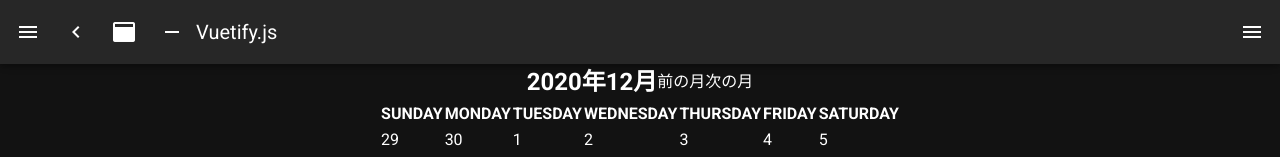
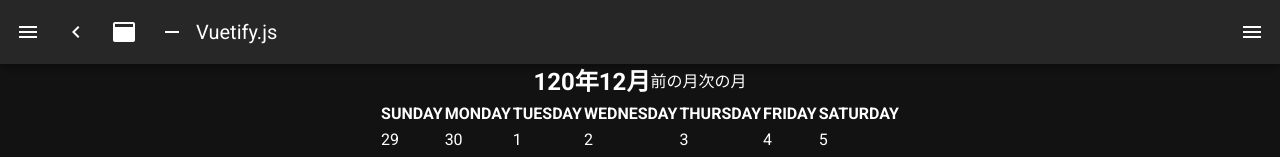
Before and after one commit to ikeyu0806/vue-calendar, a Nuxt app: page / in a window 1280 px wide. Shown: the top 157 px of the page. Built offline with nearby package versions, Linux system fonts and the light colour scheme.

Commit message:
create currentYear,Month data

```diff
--- a/pages/index.vue
+++ b/pages/index.vue
@@ -10,7 +10,7 @@
       <table>
         <thead>
           <tr>
-            <th v-for="week in weeks" v-bind:key="week.id">{{ week.value }}</th>
+            <th v-for="week in weeks" :key="week.id">{{ week.value }}</th>
           </tr>
           <tr v-for="(week, index) in calendars" :key="index">
             <td v-for="(day, index) in week" :key="index">
@@ -39,15 +39,16 @@ export default {
       ],
       startDay: new Date(this.date().getFullYear(), this.date().getMonth(), 1).getDay(),
       startDate: new Date(this.date().getFullYear(), this.date().getMonth(), 1),
+      currentMonth: this.date().getMonth(),
+      currentYear: this.date().getYear(),
       lastMonthEndDate: new Date(this.date().getFullYear(), this.date().getMonth(), 0).getDate()
     }
   },
   computed: {
     dateTitle () {
-      const dt = new Date();
       // jsのgetMonthが0-11なので1加算
-      const month = dt.getMonth() + 1
-      const result = this.year() + '年' + month + '月'
+      const month = this.currentMonth + 1
+      const result = this.currentYear + '年' + month + '月'
       return result
     },
     calendars () {
@@ -56,14 +57,19 @@ export default {
   },
   methods: {
     prevMonth () {
-      const dt = new Date(this.date().getFullYear(), this.date().getMonth() - 1, 1);
+      this.currentMonth === 0 ? this.currentMonth = 11 : this.currentMonth--
+      this.currentMonth === 0 && this.currentYear--
+      const dt = new Date(this.currentMonth, this.currentMonth, 1)
       this.startDate = dt
       this.startDay = dt.getDay()
       this.lastMonthEndDate = new Date(dt.getFullYear(), dt.getMonth(), 0).getDate()
       this.renderCalendar()
+      this.renderCalendar()
     },
     nextMonth () {
-      const dt = new Date(this.date().getFullYear(), this.date().getMonth() + 1, 1);
+      this.currentMonth === 11 ? this.currentMonth = 0 : this.currentMonth++
+      this.currentMonth === 0 && this.currentYear++
+      const dt = new Date(this.currentMonth, this.currentMonth, 1)
       this.startDate = dt
       this.startDay = dt.getDay()
       this.lastMonthEndDate = new Date(dt.getFullYear(), dt.getMonth(), 0).getDate()
@@ -78,16 +84,16 @@ export default {
     month () {
       return this.date().getMonth()
     },
+    endDate () {
+      return new Date(this.year(), this.month(), 0)
+    },
     endDayCount () {
       return this.endDate().getDay()
-    },
-    endDate () {
-      return new Date(this.year(), this.month(), 0)
     },
     renderCalendar () {
       let startDate = this.startDate
       let startDay = this.startDay
-      let currentDate = startDate
+      const currentDate = startDate
       const lastMonthEndDate = this.lastMonthEndDate
 
       const calendars = []
```
